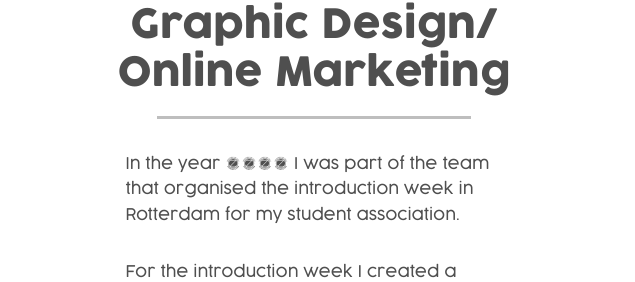
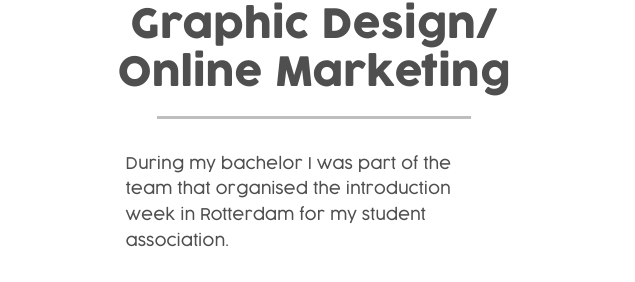
Before and after one commit to KamilleThee/Portfolio, a website: page index.html in a window 1280 px wide. Shown: the part 2237-2519 px from the top of the page, 0-635 px from the left. Drawn offline with nearby package versions, Linux system fonts and the light colour scheme.

Commit message:
text change 2 02062021

```diff
--- a/index.html
+++ b/index.html
@@ -155,7 +155,7 @@
         </h1>
         <hr class="horizontal-line"/>
         <p class="comn-text-1">
-            In the year 2018 I was part of the team that organised the introduction week in Rotterdam for my student association.
+            During my bachelor I was part of the team that organised the introduction week in Rotterdam for my student association.
         </p>
         <p class="comn-text-1">
             For the introduction week I created a brand identity, a logo, merchandise, social media content and promotional materials. I was also in charge of the marketing surrounding this event.
```
